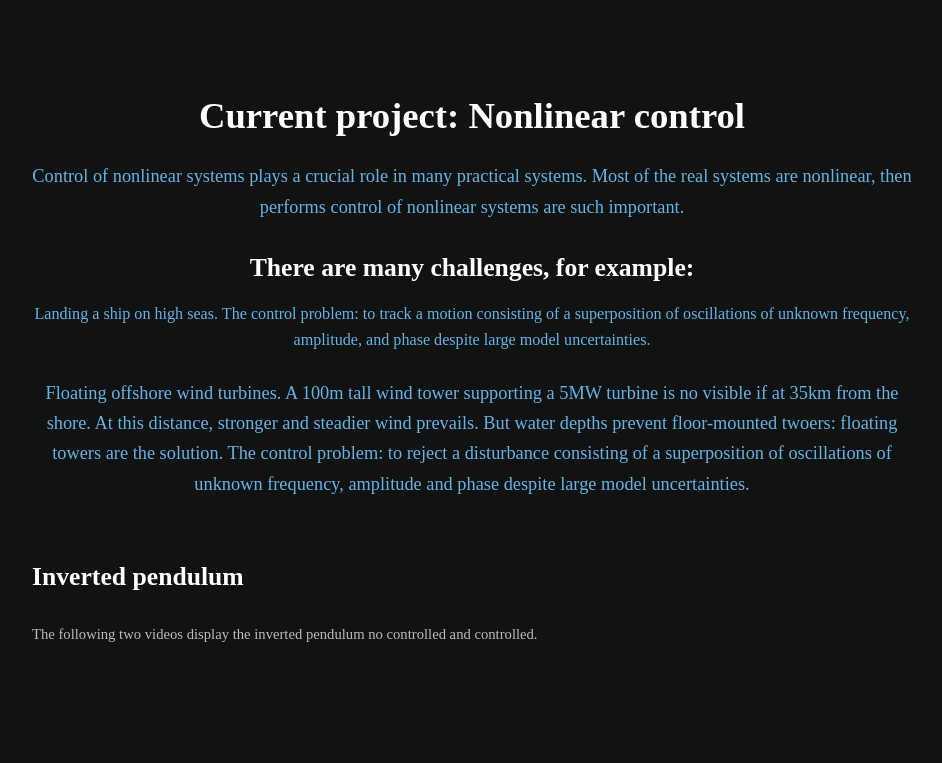
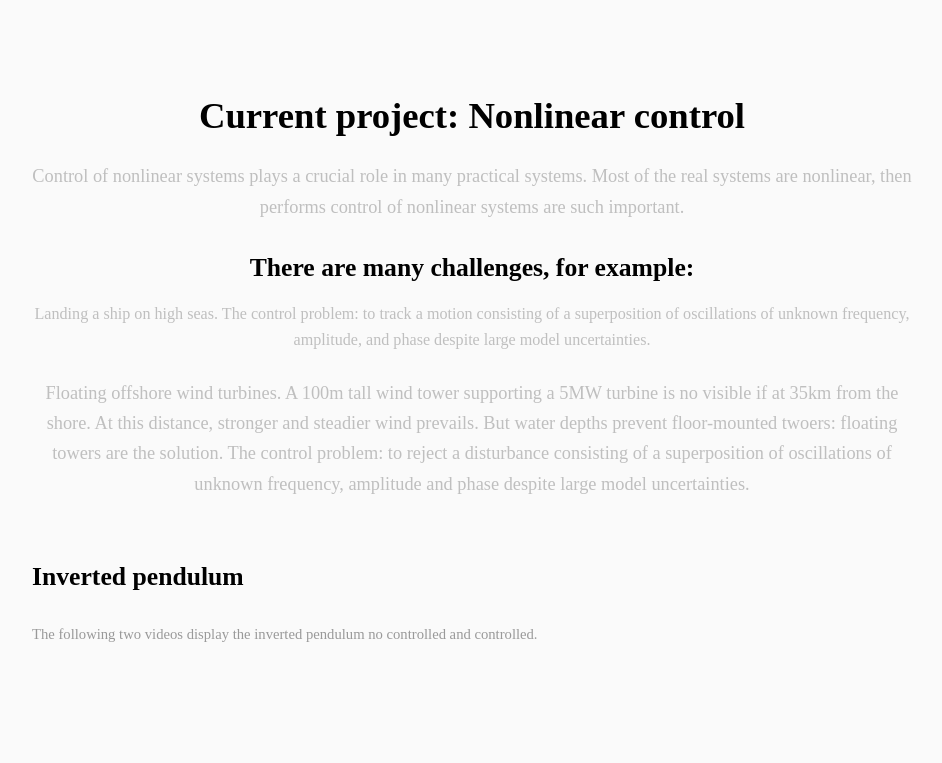
Before and after one commit to roscibely/roscibely.github.io, a Jekyll site: the page built from README.md, in a window 1280 px wide. Shown: the part 1800-2563 px from the top of the page, without its empty margins (168-1110 px from the left). Built offline with Jekyll 4.4.1, drawn with Linux system fonts in a browser that asks for light colours; some web fonts are replaced; our own code applies the rules of GitHub Pages for plain Markdown files; grey boxes are pictures that could not be loaded.

Commit message:
Update default.html

```diff
--- a/_layouts/default.html
+++ b/_layouts/default.html
@@ -51,7 +51,7 @@
 					</section>
 
 				<!-- Section -->
-					<section class="wrapper style2">
+					<section class="wrapper style1">
 						<div class="inner">
 							<header class="align-center">
 								<h2>Current project: Nonlinear control</h2>
```
